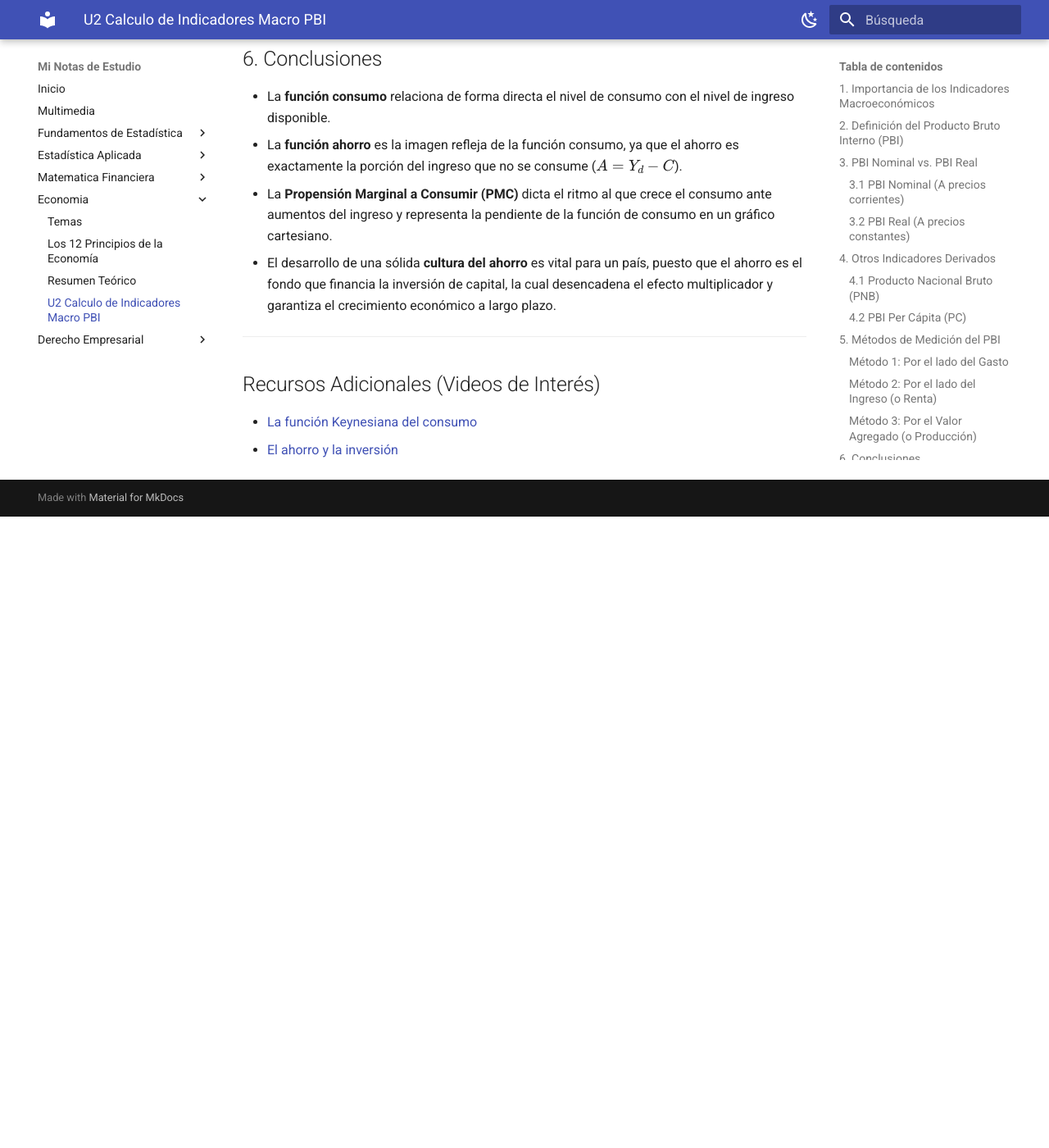
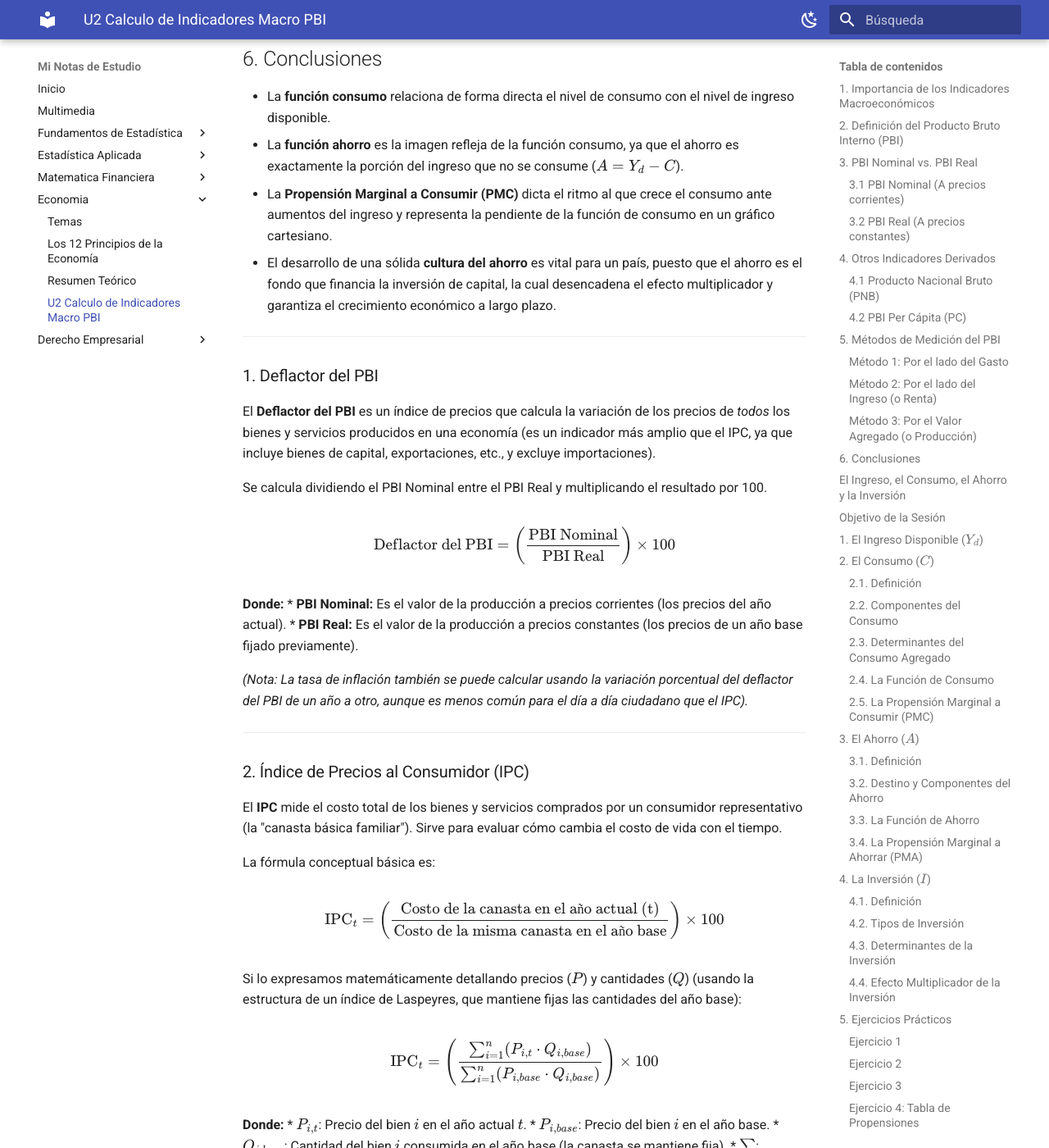
Before and after one commit to fidelysla/docs-project, an MkDocs documentation site: the page built from docs/economia/u2-indicadores-macro-pbi.md, in a window 1280 px wide and 1400 px high, scrolled down 11732 px. Shown: the whole window at 82% size. Built offline with MkDocs 1.6.1 and Material for MkDocs 9.7.7, drawn with Linux system fonts in a browser that asks for light colours; before the commit the page ends 12362 px from its top, so only the background shows below that; some of the changed text lies outside the part shown.

Commit message:
Add sections on GDP Deflator, Consumer Price Index, and Inflation Rate; include definitions, formulas, and examples for clarity.

```diff
--- a/docs/economia/u2-indicadores-macro-pbi.md
+++ b/docs/economia/u2-indicadores-macro-pbi.md
@@ -380,6 +380,60 @@
 
 ---
 
+### 1. Deflactor del PBI
+
+El **Deflactor del PBI** es un índice de precios que calcula la variación de los precios de *todos* los bienes y servicios producidos en una economía (es un indicador más amplio que el IPC, ya que incluye bienes de capital, exportaciones, etc., y excluye importaciones).
+
+Se calcula dividiendo el PBI Nominal entre el PBI Real y multiplicando el resultado por 100.
+
+$$ \text{Deflactor del PBI} = \left( \frac{\text{PBI Nominal}}{\text{PBI Real}} \right) \times 100 $$
+
+**Donde:**
+*   **PBI Nominal:** Es el valor de la producción a precios corrientes (los precios del año actual).
+*   **PBI Real:** Es el valor de la producción a precios constantes (los precios de un año base fijado previamente).
+
+*(Nota: La tasa de inflación también se puede calcular usando la variación porcentual del deflactor del PBI de un año a otro, aunque es menos común para el día a día ciudadano que el IPC).*
+
+---
+
+### 2. Índice de Precios al Consumidor (IPC)
+
+El **IPC** mide el costo total de los bienes y servicios comprados por un consumidor representativo (la "canasta básica familiar"). Sirve para evaluar cómo cambia el costo de vida con el tiempo.
+
+La fórmula conceptual básica es:
+
+$$ \text{IPC}_t = \left( \frac{\text{Costo de la canasta en el año actual (t)}}{\text{Costo de la misma canasta en el año base}} \right) \times 100 $$
+
+Si lo expresamos matemáticamente detallando precios ($P$) y cantidades ($Q$) (usando la estructura de un índice de Laspeyres, que mantiene fijas las cantidades del año base):
+
+$$ \text{IPC}_t = \left( \frac{\sum_{i=1}^{n} (P_{i,t} \cdot Q_{i,base})}{\sum_{i=1}^{n} (P_{i,base} \cdot Q_{i,base})} \right) \times 100 $$
+
+**Donde:**
+*   $P_{i,t}$: Precio del bien $i$ en el año actual $t$.
+*   $P_{i,base}$: Precio del bien $i$ en el año base.
+*   $Q_{i,base}$: Cantidad del bien $i$ consumida en el año base (la canasta se mantiene fija).
+*   $\sum$: Sumatoria de todos los bienes de la canasta (desde el bien 1 hasta el $n$).
+
+---
+
+### 3. Tasa de Inflación (en base al IPC)
+
+La **Tasa de Inflación** es el cambio porcentual en el nivel general de precios de un período al siguiente. Generalmente, los bancos centrales y los gobiernos reportan la inflación utilizando el IPC.
+
+Para calcular la inflación entre un período actual ($t$) y un período anterior ($t-1$):
+
+$$ \pi_t = \left( \frac{\text{IPC}_t - \text{IPC}_{t-1}}{\text{IPC}_{t-1}} \right) \times 100 $$
+
+**Donde:**
+*   $\pi_t$: Tasa de inflación en el período $t$ (expresada en porcentaje).
+*   $\text{IPC}_t$: Índice de Precios al Consumidor en el período actual (puede ser un mes o un año).
+*   $\text{IPC}_{t-1}$: Índice de Precios al Consumidor en el período inmediatamente anterior.
+
+**Ejemplo rápido:**
+Si el IPC en 2023 fue de 115 y el IPC en 2024 es de 121, la inflación de 2024 sería:
+
+$$ \pi_{2024} = \left( \frac{121 - 115}{115} \right) \times 100 = \left( \frac{6}{115} \right) \times 100 \approx 5.22\% $$
+
 ## Recursos Adicionales (Videos de Interés)
 
 - [La función Keynesiana del consumo](https://www.youtube.com/watch?v=w8LepGDReDU)
```
